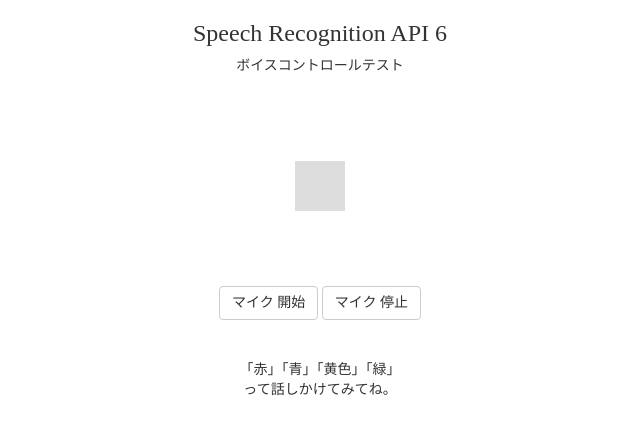
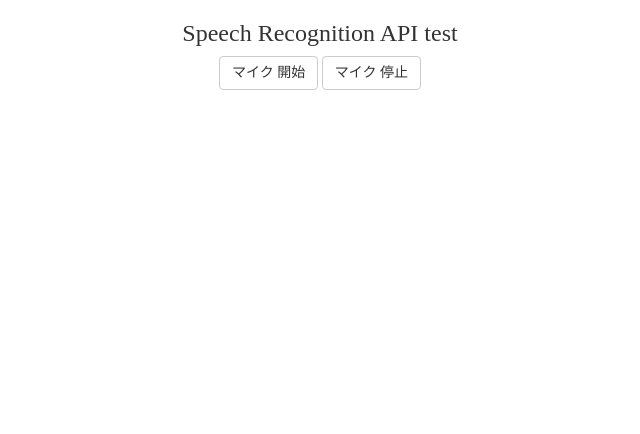
Before and after one commit to myako10s/test01, a plain HTML site: page index.html in a window 1280 px wide. Shown: the whole page, without its empty margins (320-960 px from the left). Drawn offline with nearby package versions, Linux system fonts and the light colour scheme.

Commit message:
Update index.html

```diff
--- a/index.html
+++ b/index.html
@@ -7,21 +7,13 @@
     <link href="style.css" rel="stylesheet">
 </head>
 <body>
-<h1 class="text-center h3"> Speech Recognition API 6</h1>
-     <p  class="text-center">ボイスコントロールテスト</p>
-<div id="content">
-      <div id="box">
-      </div>
-</div>
-<div class="text-center">
-    <button id="startRecBtn" class="btn btn-default">マイク 開始</button>
-    <button id="stopRecBtn" class="btn btn-default">マイク 停止</button>
-</div>
-<div id="text" class="text-center">
-    「赤」「青」「黄色」「緑」<br>
-    って話しかけてみてね。
-</div>
-<script src="https://cdnjs.cloudflare.com/ajax/libs/jquery/2.1.4/jquery.js"></script>
+    <h1 class="text-center h3"> Speech Recognition API test</h1>
+    <div class="text-center">
+        <button id="startRecBtn" class="btn btn-default">マイク 開始</button>
+        <button id="stopRecBtn" class="btn btn-default">マイク 停止</button>
+    </div>
+    <div id="log"></div>
+    <script src="https://cdnjs.cloudflare.com/ajax/libs/jquery/2.1.4/jquery.js"></script>
     <script src="main.js"></script>
 </body>
 </html>
```
